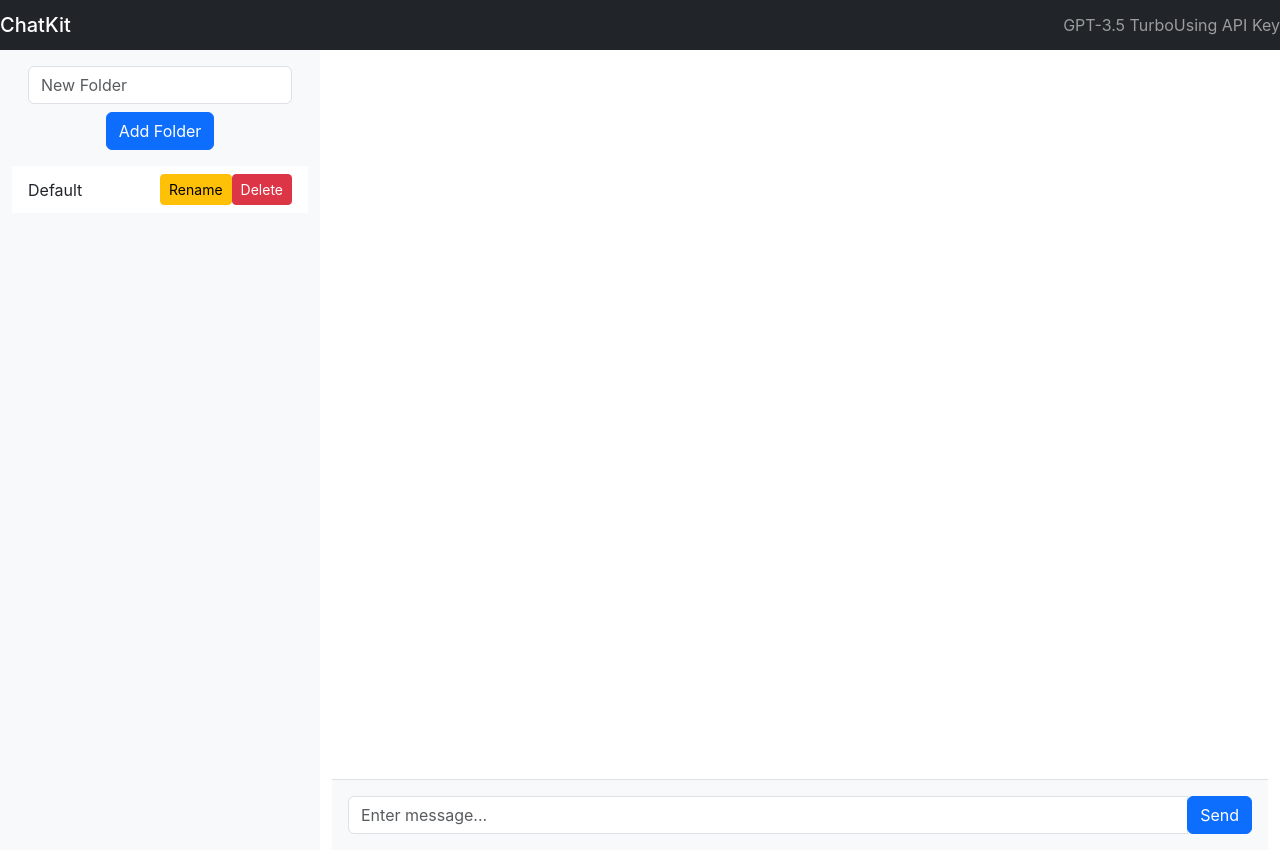
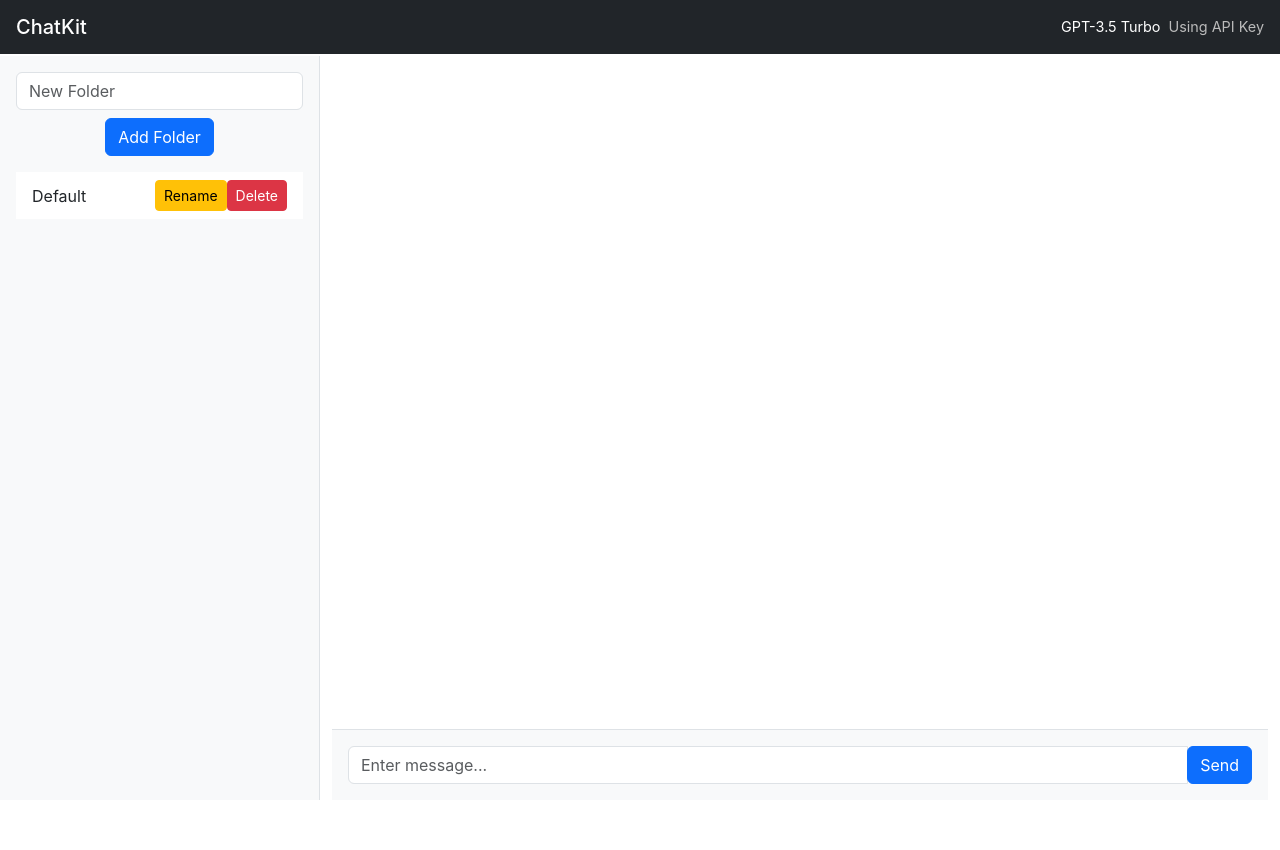
Before and after one commit to TokenBender/chatbot-ui-react, a React (Create React App) app: page / in a window 1280 px wide. After the commit the page ends 800 px from the top, so only its background shows below. Built offline with nearby package versions, Linux system fonts and the light colour scheme.

Commit message:
updated aesthetics

```diff
--- a/src/App.css
+++ b/src/App.css
@@ -1,49 +1,70 @@
 .App {
   text-align: center;
-}
-
-.App-logo {
-  height: 40vmin;
-  pointer-events: none;
-}
-
-@media (prefers-reduced-motion: no-preference) {
-  .App-logo {
-    animation: App-logo-spin infinite 20s linear;
-  }
-}
-
-.App-header {
-  background-color: #282c34;
-  min-height: 100vh;
-  display: flex;
-  flex-direction: column;
-  align-items: center;
-  justify-content: center;
-  font-size: calc(10px + 2vmin);
-  color: white;
-}
-
-.App-link {
-  color: #61dafb;
-}
-
-@keyframes App-logo-spin {
-  from {
-    transform: rotate(0deg);
-  }
-  to {
-    transform: rotate(360deg);
-  }
 }
 
 .container-fluid {
   height: 100vh;
   display: flex;
   flex-direction: column;
+  padding-top: 56px; /* Height of the fixed header */
 }
 
-.row {
+.header {
+  position: fixed;
+  top: 0;
+  width: 100%;
+  z-index: 1000;
+}
+
+.content {
   flex: 1;
   display: flex;
+  overflow: hidden;
 }
+
+.col-3 {
+  padding: 0;
+  overflow-y: auto;
+}
+
+.flex-grow-1 {
+  flex-grow: 1;
+  overflow-y: auto;
+}
+
+.p-0 {
+  padding: 0 !important;
+}
+
+.p-3 {
+  padding: 1rem !important;
+}
+
+.bg-light {
+  background-color: #f8f9fa !important;
+}
+
+.border-right {
+  border-right: 1px solid #dee2e6 !important;
+}
+
+.border-bottom {
+  border-bottom: 1px solid #dee2e6 !important;
+}
+
+.vh-100 {
+  height: 100vh !important;
+}
+
+.chat-area {
+  display: flex;
+  flex-direction: column;
+  height: 100%;
+  overflow: hidden;
+}
+
+.chat-messages {
+  flex-grow: 1;
+  overflow-y: auto;
+  padding: 1rem;
+}
--- a/src/App.js
+++ b/src/App.js
@@ -9,7 +9,7 @@ function App() {
     <div className="App">
       <Header />
       <div className="container-fluid">
-        <div className="row">
+        <div className="row content">
           <Sidebar />
           <ChatArea />
         </div>
--- a/src/components/ChatArea.js
+++ b/src/components/ChatArea.js
@@ -1,6 +1,4 @@
-import React, { useState } from 'react';
-import { useEffect } from 'react';
-import { useContext } from 'react';
+import React, { useState, useContext } from 'react';
 import { FolderContext } from '../context/FolderContext';
 
 function ChatArea() {
@@ -39,8 +37,8 @@ function ChatArea() {
   const currentFolderChats = folders.find((folder) => folder.name === selectedFolder)?.chats || [];
 
   return (
-    <div className="col-9 d-flex flex-column">
-      <div className="flex-grow-1 bg-white p-3 border-bottom">
+    <div className="col-9 d-flex flex-column chat-area">
+      <div className="flex-grow-1 bg-white p-3 border-bottom overflow-auto chat-messages">
         {currentFolderChats.map((msg, index) => (
           <div key={index} className={msg.sender === 'user' ? 'text-right' : 'text-left'}>
             <div className="d-inline-block p-2 mb-2 border rounded">
--- /dev/null
+++ b/src/components/Header.css
@@ -0,0 +1,21 @@
+.status-text {
+    font-size: 0.9rem;
+    display: flex;
+    align-items: center;
+    color: #ffffff; /* Ensure text is white for visibility */
+  }
+
+  .api-key-text {
+    margin-left: 8px; /* Add some spacing between the model name and the API key text */
+    color: #bbbbbb; /* Light grey for differentiation */
+  }
+
+  .navbar {
+    padding: 0.5rem 1rem;
+  }
+
+  .navbar-text {
+    margin-left: auto;
+    display: flex;
+    align-items: center;
+  }
--- a/src/components/Header.js
+++ b/src/components/Header.js
@@ -1,12 +1,12 @@
 import React from 'react';
+import './Header.css';
 
 function Header() {
   return (
-    <nav className="navbar navbar-dark bg-dark">
+    <nav className="navbar navbar-dark bg-dark fixed-top">
       <span className="navbar-brand mb-0 h1">ChatKit</span>
-      <div>
-        <span className="navbar-text mr-3">GPT-3.5 Turbo</span>
-        <span className="navbar-text">Using API Key</span>
+      <div className="navbar-text ml-auto status-text">
+        GPT-3.5 Turbo <span className="api-key-text">Using API Key</span>
       </div>
     </nav>
   );
--- a/src/components/Sidebar.js
+++ b/src/components/Sidebar.js
@@ -1,9 +1,9 @@
-import React, { useState } from 'react';
+import React, { useState, useContext } from 'react';
+import { FolderContext } from '../context/FolderContext';
 
 function Sidebar() {
-  const [folders, setFolders] = useState([{ name: 'Default', chats: [] }]);
+  const { folders, setFolders, selectedFolder, setSelectedFolder } = useContext(FolderContext);
   const [newFolder, setNewFolder] = useState('');
-  const [selectedFolder, setSelectedFolder] = useState('Default');
   const [renamingFolder, setRenamingFolder] = useState(null);
   const [renameValue, setRenameValue] = useState('');
 
@@ -31,8 +31,8 @@ function Sidebar() {
   };
 
   return (
-    <div className="col-3 bg-light border-right">
-      <div className="p-3">
+    <div className="col-3 bg-light border-right vh-100 p-3">
+      <div>
         <input
           type="text"
           className="form-control mb-2"
@@ -40,7 +40,7 @@ function Sidebar() {
           value={newFolder}
           onChange={(e) => setNewFolder(e.target.value)}
         />
-        <button className="btn btn-primary btn-block" onClick={addFolder}>
+        <button className="btn btn-primary btn-block mb-3" onClick={addFolder}>
           Add Folder
         </button>
       </div>
```
